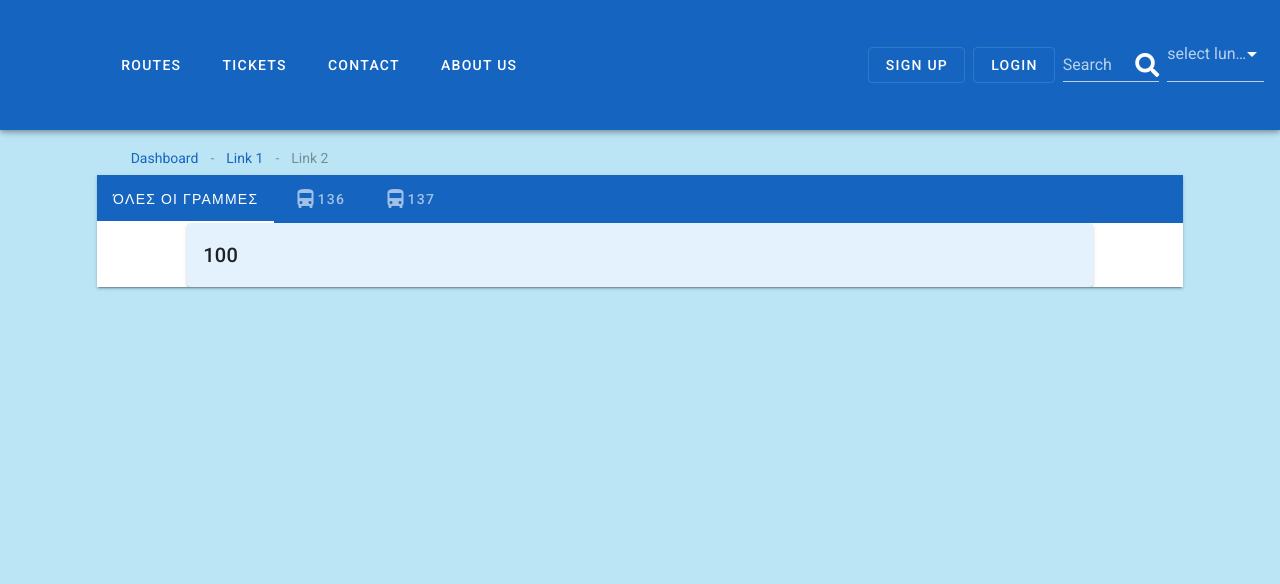
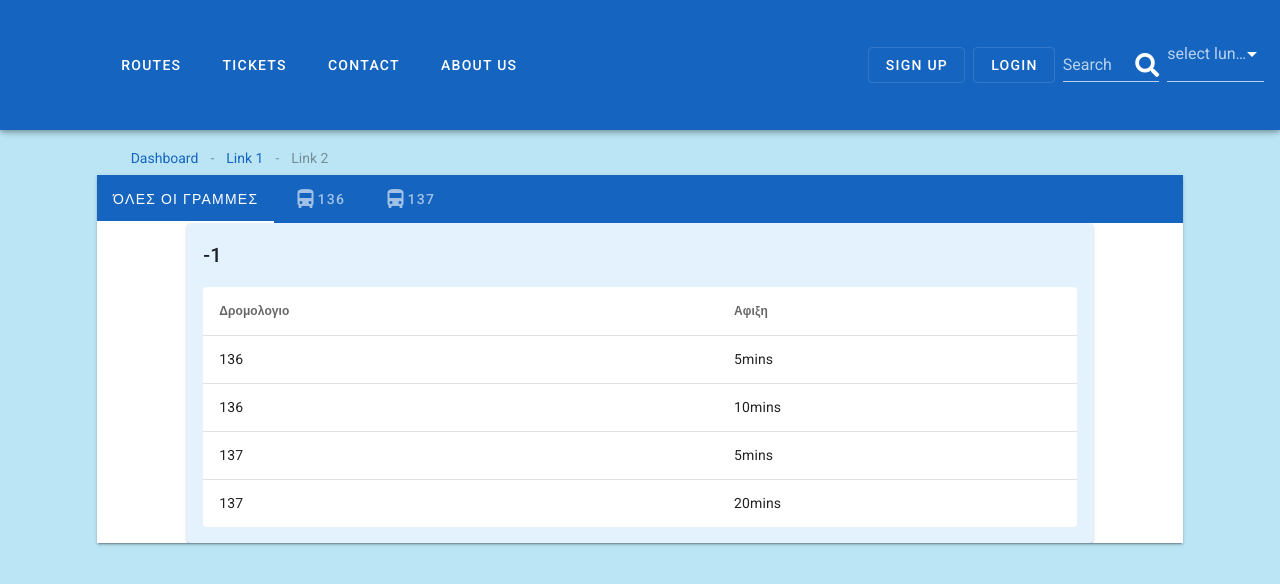
Before and after one commit to giatrakosg/eam3, a Vue app: page /stop/1 in a window 1280 px wide. Shown: the top 584 px of the page. Built offline with nearby package versions, Linux system fonts and the light colour scheme.

Commit message:
Add data table
+ Add data table with arrivals info
+ Add methods for generating correct results

```diff
--- a/src/components/StationInfo/Stop/StopArrivalInfo.vue
+++ b/src/components/StationInfo/Stop/StopArrivalInfo.vue
@@ -7,6 +7,16 @@
       <v-flex sm10 md10 lg10>
         <v-card color="secondary">
           <v-card-title> {{ this.id }}</v-card-title>
+          <v-card-text>
+            <template>
+              <v-data-table raised tile
+                :headers="headers"
+                :items="route"
+                :items-per-page="5"
+                hide-default-footer
+              ></v-data-table>
+            </template>
+          </v-card-text>
         </v-card>
       </v-flex>
       <v-flex sm1 md1 lg1>
@@ -19,9 +29,40 @@
 <script>
 export default {
   name : 'StopArrivalInfo' ,
-  props : ['id']
+  props : ['id'] ,
+  data () {
+    return {
+      arrivals : [
+        {id : '136' , times : ['5mins','10mins']} ,
+        {id : '137' , times : ['5mins','20mins']} ,
+      ] ,
+      headers : [
+        { text: 'Δρομολογιο', value: 'id' },
+        { text: 'Αφιξη', value: 'time' },
+
+      ]
+    }
+  } ,
+  computed : {
+    route () {
+      var ret = []
+      if (this.id == -1) {
+        for (var i = 0; i < this.arrivals.length; i++) {
+          for (var j = 0; j < this.arrivals[i].times.length; j++) {
+            ret.push({id : this.arrivals[i].id , time : this.arrivals[i].times[j]})
+          }
+        }
+      } else {
+        var x = this.arrivals.find(route => route.id == this.id)
+        for (var k = 0; k < x.times.length; k++) {
+          ret.push({id : x.id , time : x.times[k]})
+        }
+      }
+      return ret
+    }
+  }
 }
 </script>
 
-<style lang="css" scoped>
+<style lang="css">
 </style>
--- a/src/components/StationInfo/Stop/StopTab.vue
+++ b/src/components/StationInfo/Stop/StopTab.vue
@@ -5,9 +5,6 @@
         background-color="primary"
         class="elevation-2"
         dark
-        :centered="centered"
-        :grow="grow"
-        :vertical="vertical"
       >
         <v-tab>
             Όλες οι γραμμες
@@ -25,13 +22,13 @@
             137
         </v-tab>
         <v-tab-item>
-          <StopArrivalInfo :id="100" />
+          <StopArrivalInfo :id="-1" />
         </v-tab-item>
         <v-tab-item>
-          Lorem ipsum dolor
+          <StopArrivalInfo :id="136" />
         </v-tab-item>
         <v-tab-item>
-          Lorem ipsum dolor sit amet, consectetur adipisicing elit, sed do eiusmod tempor incididunt ut labore et dolore magna aliqua. Ut enim ad minim veniam
+          <StopArrivalInfo :id="137" />
         </v-tab-item>
       </v-tabs>
     </div>
```
